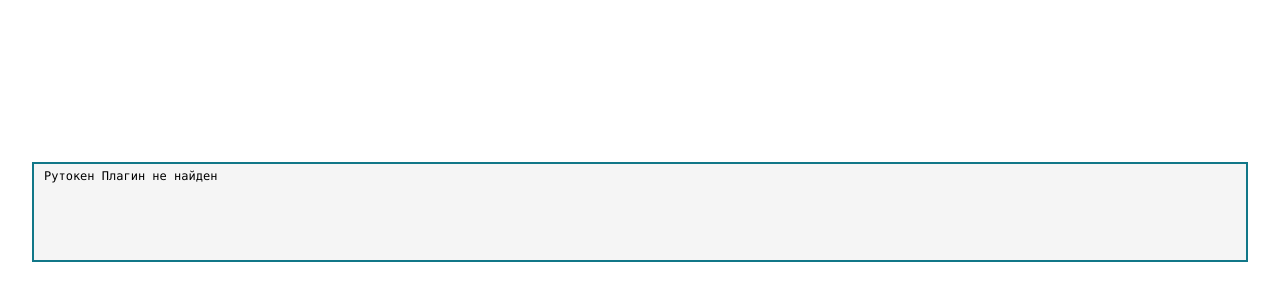
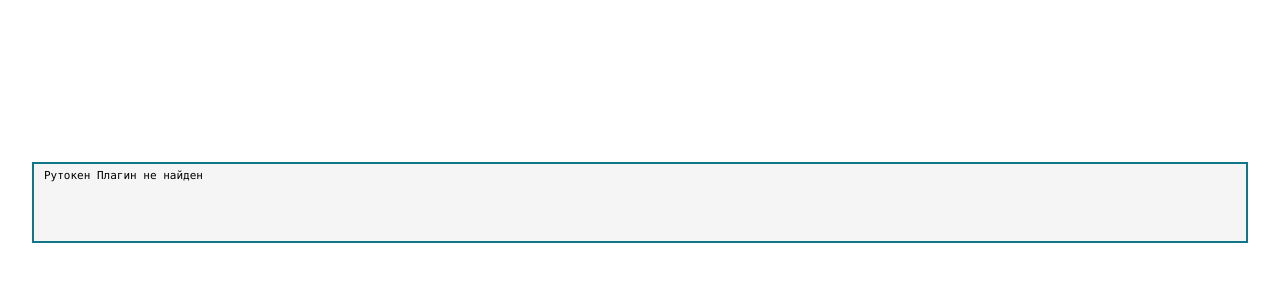
Before and after one commit to Warclark/extpag, a plain HTML site: page index.html in a window 1280 px wide. Shown: the part 188-488 px from the top of the page. Drawn offline with Linux system fonts and the light colour scheme.

Commit message:
Изменение 30

```diff
--- a/style.css
+++ b/style.css
@@ -46,8 +46,8 @@ object {
 
 #console-container {
     margin: auto;
-    height: 90%;
-    min-height: 100px;
+    height: 80%;
+    min-height: 60px;
     width: 95%;
     min-width: 300px;
     padding: 10px 0px 25px;
@@ -56,15 +56,15 @@ object {
 }
 
 #console {
-    height: 80%;
-    min-height: 80px;
+    height: 70%;
+    min-height: 55px;
     padding: 5px 10px ;
     overflow-y: scroll;
     word-wrap: break-word;
     border: 2px solid #178;
     background-color: #f5f5f5;
     font-family: "Consolas", monospace;
-    font-size: 12px;
+    font-size: 11px;
 }
 
 #section {
@@ -96,7 +96,7 @@ object {
      -------------------------------------------------------------------------------- */
 
 #header {
-    height: 71px;
+    height: 50px;
     background: transparent url("images/bgr_body.png") repeat-x left top;
 }
 #header dl {
```
